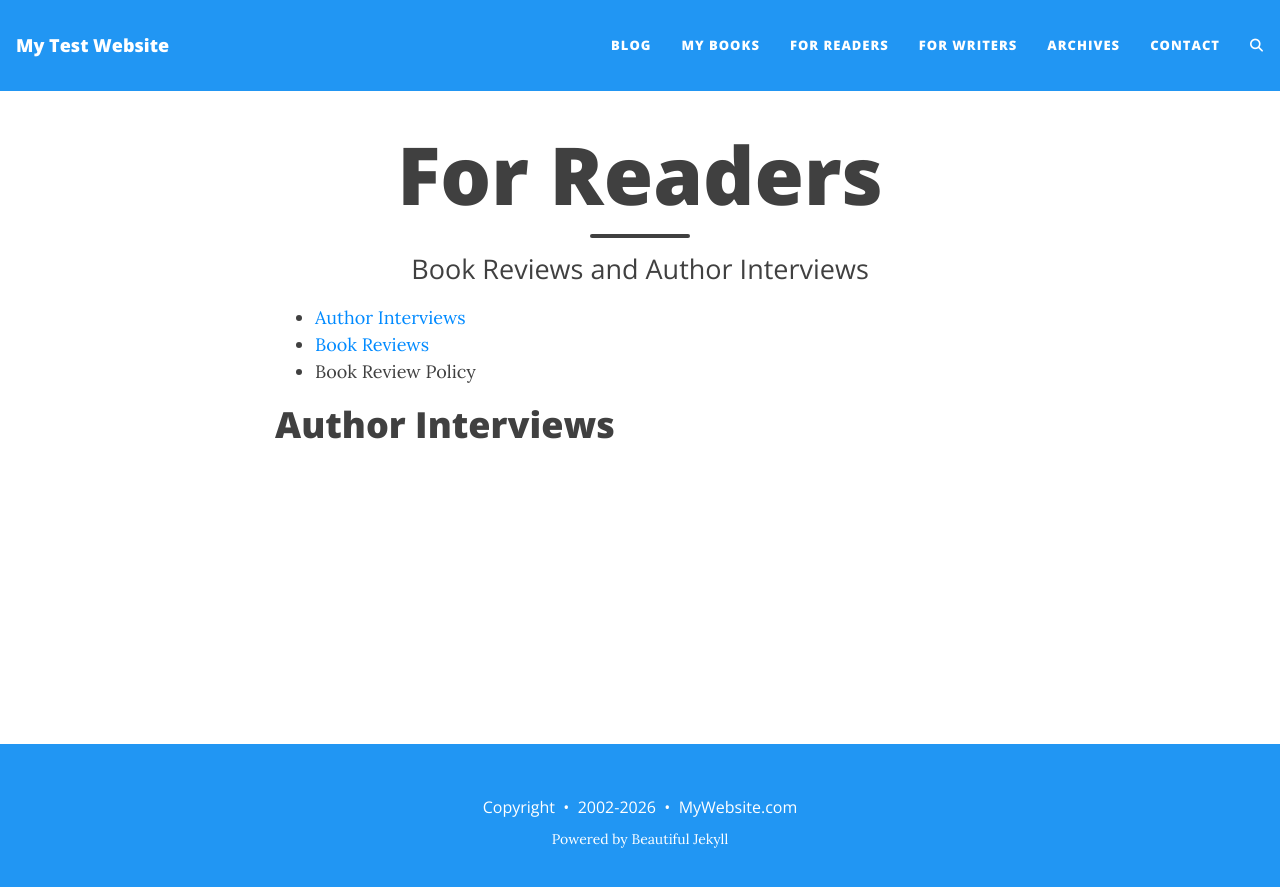
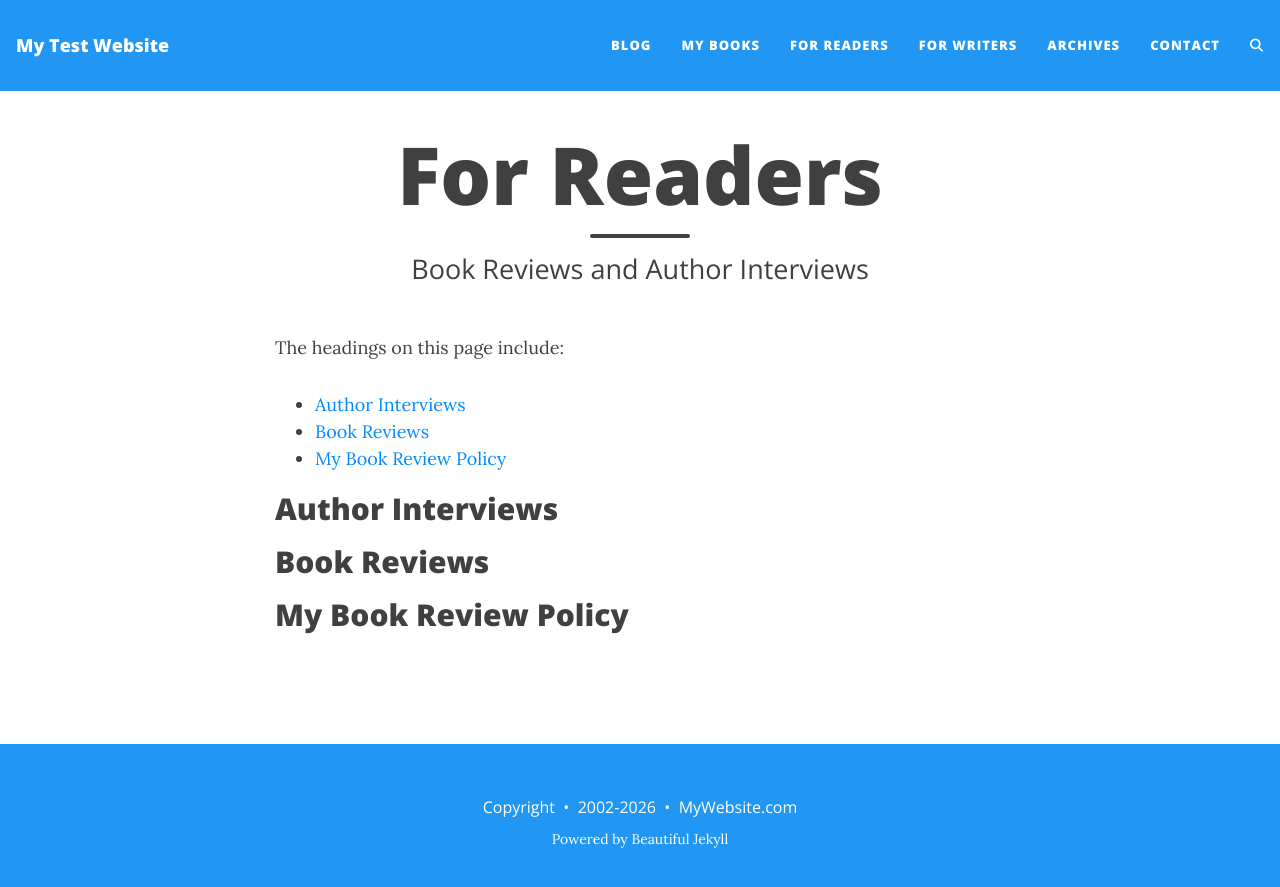
Before and after one commit to jd31122025-design/myblog, a Jekyll site: the page built from for-readers.md, in a window 1280 px wide. Shown: the top 887 px of the page. Built offline with Jekyll 4.4.1, drawn with Linux system fonts in a browser that asks for light colours; comment, search, counter and statistics services are not loaded.

Commit message:
Update for-readers.md

```diff
--- a/for-readers.md
+++ b/for-readers.md
@@ -4,15 +4,14 @@ layout: page
 title: For Readers
 subtitle: Book Reviews and Author Interviews
 ---
+The headings on this page include:
+* TOC
+{:toc}
 
-* [Author Interviews](./for-readers/author-interviews.md)
-* [Book Reviews](./for-readers/book-reviews.md)
-* Book Review Policy
-
-<h1>Author Interviews</h1>
+## Author Interviews
 
 <ul>
-  {% assign posts = site.categories.author-interviews %}
+  {% assign posts = site.categories.author-interview %}
   {% for post in posts %}
     <li>
       <a href="{{ post.url | relative_url }}">{{ post.title }}</a>
@@ -20,3 +19,17 @@ subtitle: Book Reviews and Author Interviews
     </li>
   {% endfor %}
 </ul>
+
+## Book Reviews
+
+<ul>
+  {% assign posts = site.categories.book-review %}
+  {% for post in posts %}
+    <li>
+      <a href="{{ post.url | relative_url }}">{{ post.title }}</a>
+      <span>({{ post.date | date: "%Y-%m-%d" }})</span>
+    </li>
+  {% endfor %}
+</ul>
+
+## My Book Review Policy
```
